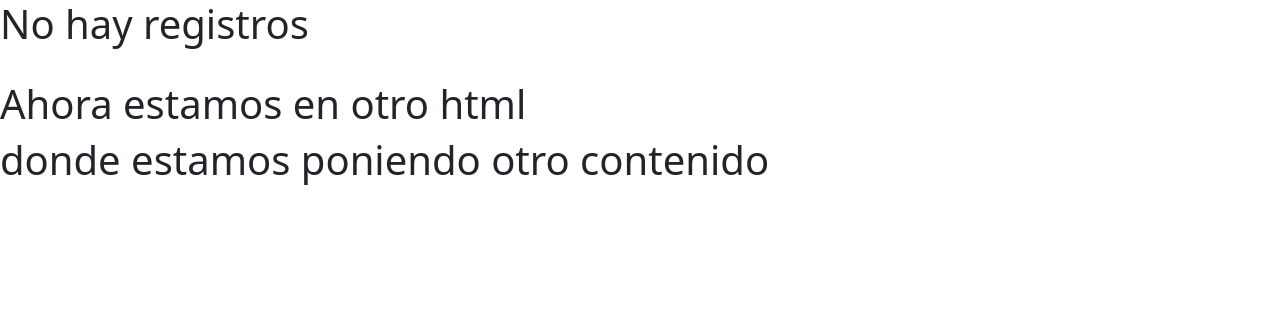
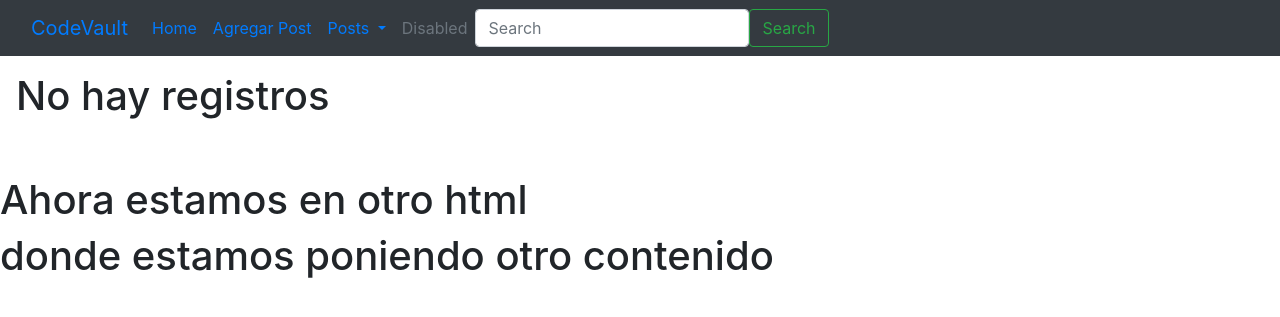
Before and after one commit to fervetto/Proyecto-Final, a Django app: page /posts/ in a window 1280 px wide. Shown: the top 317 px of the page. Run offline with Django 5.2, Linux system fonts and the light colour scheme; data that the repository does not hold is empty; some libraries are stand-ins or nearby versions.

Commit message:
Cambios en el front, creacion de "CRUD para  categorias"

```diff
--- a/proyectoFinal/apps/posts/urls.py
+++ b/proyectoFinal/apps/posts/urls.py
@@ -1,8 +1,22 @@
 from django.urls import path
-from .views import PostListView, PostDetailView
+from .views import CrearCategoria, ActualizarCategoria, EliminarCategoria, PostListView, PostDetailView, CrearPost, ActualizarPost, EliminarPost, ListarPosts
 from . import views
 
 urlpatterns = [
     path('posts/', PostListView.as_view(), name='posts'),
     path('posts/<int:id>/', PostDetailView.as_view(), name= 'Post_individual'),
+
+
+
+    path("agregar_categoria/", CrearCategoria.as_view(), name= 'agregar_categoria'),
+    path("actualizar_categoria/<int:pk>", ActualizarCategoria.as_view(), name = 'actualizar_categoria'),
+    path("eliminar_categoria/<int:pk>", EliminarCategoria.as_view(), name= 'eliminar_categoria'),
+
+
+    path("agregar_post/", CrearPost.as_view(), name= 'agregar_post'),
+    path("actualizar_post/<int:pk>", ActualizarPost.as_view(), name = 'actualizar_post'),
+    path("eliminar_post/<int:pk>", EliminarPost.as_view(), name= 'eliminar_post'),
+    path("listar_posts/", ListarPosts.as_view(), name='listar_posts')
+
+
 ]
--- a/proyectoFinal/apps/posts/views.py
+++ b/proyectoFinal/apps/posts/views.py
@@ -1,6 +1,7 @@
 from django.shortcuts import render
-from .models import Post
-from django.views.generic import ListView, DetailView
+from .models import Post, Categoria
+from django.views.generic import CreateView, UpdateView, ListView, DetailView, DeleteView
+from django.urls import reverse_lazy
 
 # Vista basada en funciones
 
@@ -8,11 +9,30 @@ def posts(request):
     posts = Post.objects.all()
     return render(request, 'posts/posts.html', {'posts' : posts})
 
+#----------------------------------- Vista basada en modelos
+#-------------------------------------- CRUD CATEGORIAS
+class CrearCategoria(CreateView):
+    model = Categoria
+    fields = ['nombre']
+    template_name = 'posts/agregar_categoria.html'
+    success_url = reverse_lazy('index')
+
+class ActualizarCategoria(UpdateView):
+    model = Categoria
+    fields = ['nombre']
+    template_name = 'posts/agregar_categoria.html'
+    success_url = reverse_lazy('index')
+
+class EliminarCategoria(DeleteView):
+    model = Categoria
+    template_name = 'genericos/confirma_eliminar.html'
+    success_url = reverse_lazy('index')
+
+#------------------------------------------ CRUD POSTS
 class PostListView(ListView):
     model = Post
     template_name = 'posts/posts.html'
     context_object_name = 'posts'
-# Create your views here.
 
 class PostDetailView(DetailView):
     model = Post
@@ -20,3 +40,25 @@ class PostDetailView(DetailView):
     context_object_name = 'posts'
     pk_url_kwarg = 'id'
     queryset = Post.objects.all()
+
+class CrearPost(CreateView):
+    model = Post
+    fields = ['titulo','subtitulo', 'texto','categoria','imagen']
+    template_name = 'posts/agregar_post.html'
+    success_url = reverse_lazy('index')
+
+class ActualizarPost(UpdateView):
+    model = Post
+    fields = ['titulo','subtitulo','texto','categoria','imagen']
+    template_name = 'posts/agregar_post.html'
+    success_url = reverse_lazy('index')
+
+class EliminarPost(DeleteView):
+    model = Post
+    template_name = 'genericos/confirma_eliminar.html'
+    success_url = reverse_lazy('index')
+
+class ListarPosts(ListView):
+    model = Post
+    template_name = 'posts/listar_posts.html'
+    context_object_name = 'post'
--- a/proyectoFinal/proyectoFinal/urls.py
+++ b/proyectoFinal/proyectoFinal/urls.py
@@ -17,7 +17,7 @@ Including another URLconf
 from django.contrib import admin
 from django.urls import path, include
 
-from .views import index
+from .views import index, navegacion
 from apps.posts.views import PostListView, PostDetailView
 from django.conf.urls.static import static
 from django.contrib.staticfiles.urls import staticfiles_urlpatterns
@@ -26,9 +26,7 @@ from django.conf import settings
 urlpatterns = [
     path('admin/', admin.site.urls),
     path('', index, name = 'index'),
-    #path('posts/', posts, name = 'posts')
-    #path('posts/', PostListView.as_view(), name='posts'),
-    #path('posts/<int:id>/', PostDetailView.as_view(), name= 'Post_individual'),
+    path('navegacion/', navegacion, name= 'navegacion'),
     path('', include('apps.posts.urls')),
 ]+static(settings.STATIC_URL, document_root=settings.STATIC_ROOT)
 urlpatterns += staticfiles_urlpatterns()
--- a/proyectoFinal/proyectoFinal/views.py
+++ b/proyectoFinal/proyectoFinal/views.py
@@ -5,3 +5,6 @@ def index(request):
 
 def posts(request):
     return render (request, 'posts.html')
+
+def navegacion(request):
+    return render (request, 'navegacion.html')
--- a/proyectoFinal/templates/base.html
+++ b/proyectoFinal/templates/base.html
@@ -1,18 +1,17 @@
 {% load static %}
+
 <!DOCTYPE html>
 <html lang="en">
 <head>
     <meta charset="UTF-8">
     <meta name="viewport" content="width=device-width, initial-scale=1.0">
-    {% block titulo %}
-    {% endblock %}
-    <link rel="stylesheet" href="{% static 'css/estilos.css' %}">
-    <link href="https://cdn.jsdelivr.net/npm/bootstrap@5.3.3/dist/css/bootstrap.min.css" rel="stylesheet" integrity="sha384-QWTKZyjpPEjISv5WaRU9OFeRpok6YctnYmDr5pNlyT2bRjXh0JMhjY6hW+ALEwIH" crossorigin="anonymous">
+    {% block titulo %} {% endblock %}
+    <link href="https://stackpath.bootstrapcdn.com/bootstrap/4.5.2/css/bootstrap.min.css" rel="stylesheet">
+
 </head>
 <body>
     <div>
-        {% block navegacion %}
-        {% endblock %}
+        {% include 'navegacion.html' %}
     </div>
     <div>
         {% block contenido %}
@@ -22,8 +21,10 @@
     <footer>
 
     </footer>
-
+    <!-- Bootstrap JS, Popper.js, and jQuery -->
     <script src="https://cdn.jsdelivr.net/npm/bootstrap@5.3.3/dist/js/bootstrap.bundle.min.js" integrity="sha384-YvpcrYf0tY3lHB60NNkmXc5s9fDVZLESaAA55NDzOxhy9GkcIdslK1eN7N6jIeHz" crossorigin="anonymous"></script>
-
+    {% comment %} <script src="https://code.jquery.com/jquery-3.5.1.slim.min.js"></script>
+    <script src="https://cdn.jsdelivr.net/npm/@popperjs/core@2.5.4/dist/umd/popper.min.js"></script>
+    <script src="https://stackpath.bootstrapcdn.com/bootstrap/4.5.2/js/bootstrap.min.js"></script> {% endcomment %}
 </body>
 </html>
--- /dev/null
+++ b/proyectoFinal/templates/navegacion.html
@@ -0,0 +1,36 @@
+<nav class="navbar navbar-expand-lg bg-dark" "bordar-body">
+    <div class="container-fluid">
+      <a class="navbar-brand" href="#"> CodeVault </a>
+      <button class="navbar-toggler" type="button" data-bs-toggle="collapse" data-bs-target="#navbarSupportedContent" aria-controls="navbarSupportedContent" aria-expanded="false" aria-label="Toggle navigation">
+        <span class="navbar-toggler-icon"></span>
+      </button>
+      <div class="collapse navbar-collapse text-primary" id="navbarSupportedContent">
+        <ul class="navbar-nav text-primary me-auto mb-2 mb-lg-0">
+          <li class="nav-item">
+            <a class="nav-link active" aria-current="page" href="">Home</a>
+          </li>
+          <li class="nav-item">
+            <a class="nav-link" href="/agregar_post">Agregar Post</a>
+          </li>
+          <li class="nav-item dropdown">
+            <a class="nav-link dropdown-toggle" href="#" role="button" data-bs-toggle="dropdown" aria-expanded="false">
+              Posts
+            </a>
+            <ul class="dropdown-menu text-primary bg-dark" >
+              <li><a class="dropdown-item text-primary" href="/agregar_post">Nuevo Post</a></li>
+              <li><a class="dropdown-item text-primary" href="/posts">Ver Posteos</a></li>
+              <li><hr class="dropdown-divider"></li>
+              <li><a class="dropdown-item text-primary" href="#">Something else here</a></li>
+            </ul>
+          </li>
+          <li class="nav-item">
+            <a class="nav-link disabled" aria-disabled="true">Disabled</a>
+          </li>
+        </ul>
+        <form class="d-flex" role="search">
+          <input class="form-control me-2" type="search" placeholder="Search" aria-label="Search">
+          <button class="btn btn-outline-success" type="submit">Search</button>
+        </form>
+      </div>
+    </div>
+  </nav>
--- a/proyectoFinal/templates/posts/posts.html
+++ b/proyectoFinal/templates/posts/posts.html
@@ -1,20 +1,24 @@
 {% extends 'base.html' %}
 
 {% block contenido %}
+    <div class = "p-3 mb-2 bg-subtle d-flex flex-wrap">
+        {% for post in posts %}
 
-    {% for i in posts %}
-        <br>
-        <li> {{ i.titulo }} </li>
-        <li> {{ i.subtitulo }} </li>
-        <li> {{ i.categoria }} </li>
-        <br>
-        <img src= '{{ i.imagen.url }}' alt= '', width = 200px, height = 200px>
+            <div class="card border border-primary text-bg-primary m-3" style="max-width: 18rem;">
+                <img src="{{ post.imagen.url}}" class="card-img-top" alt="...">
+                <div class="card-body">
+                <h5 class="card-title"> {{post.titulo}} </h5>
+                <p class="card-text">{{post.subtitulo}}</p>
+                <p class="card-text">{{post.fecha}}</p>
 
-        {% empty %}
-        <h1> No hay registros </h1>
+                <a href= "/index" class="btn btn-primary">Go somewhere</a>
+                </div>
+            </div>
 
-    {% endfor %}
-
+            {% empty %}
+                <h1> No hay registros </h1>
+        {% endfor %}
+    </div>
     <br>
     <h1> Ahora
         estamos en otro html </h1>
```
Also changed, not shown: proyectoFinal/templates/genericos/confirma_eliminar.html (added, +15 -0 lines), proyectoFinal/templates/index.html (+5 -29 lines), proyectoFinal/templates/posts/agregar_categoria.html (added, +14 -0 lines), proyectoFinal/templates/posts/agregar_post.html (added, +15 -0 lines), proyectoFinal/templates/posts/post_individual.html (+15 -0 lines).
